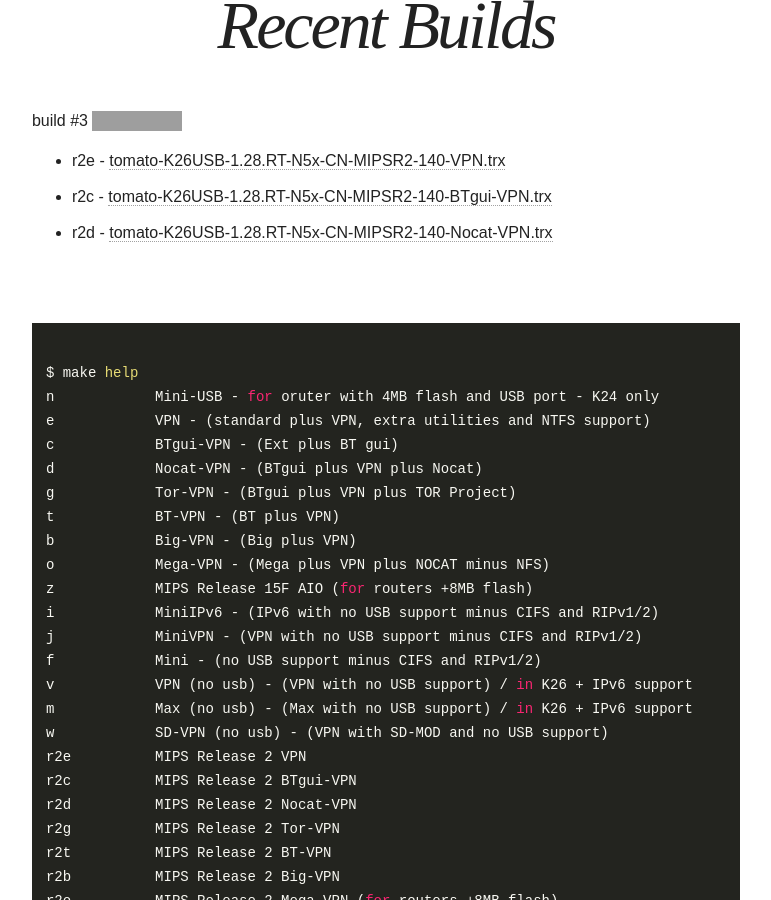
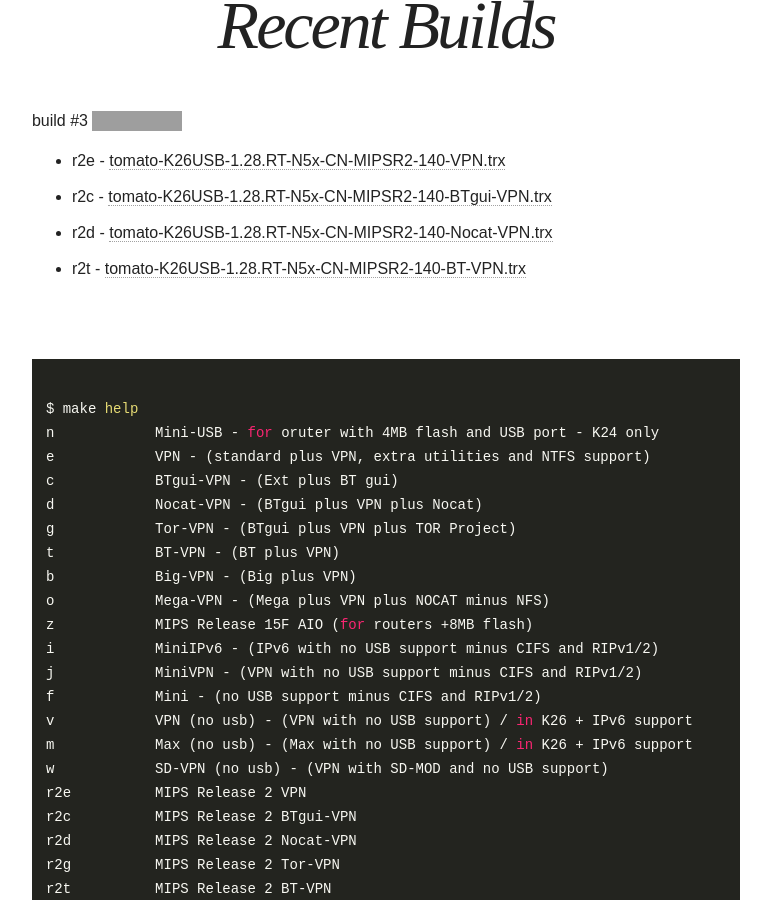
Before and after one commit to oglopss/tomato-ci-ctf-jekyll, a Jekyll site: the page built from index.html, in a window 1280 px wide and 900 px high, scrolled down 487 px. Shown: the whole window, without its empty margins (254-1025 px from the left). Built offline with Jekyll 4.4.1, drawn with Linux system fonts in a browser that asks for light colours; nearby versions of some CDN libraries; grey boxes are pictures that could not be loaded.

Commit message:
Travis build 3 r2t pushed to gh-pages

```diff
--- a/_data/ss.yml
+++ b/_data/ss.yml
@@ -3,3 +3,4 @@
   - 0001 r2e tomato-K26USB-1.28.RT-N5x-CN-MIPSR2-140-VPN.trx
   - 0003 r2d tomato-K26USB-1.28.RT-N5x-CN-MIPSR2-140-Nocat-VPN.trx
   - 0002 r2c tomato-K26USB-1.28.RT-N5x-CN-MIPSR2-140-BTgui-VPN.trx
+  - 0005 r2t tomato-K26USB-1.28.RT-N5x-CN-MIPSR2-140-BT-VPN.trx
```
Also changed, not shown: 1 other file.
